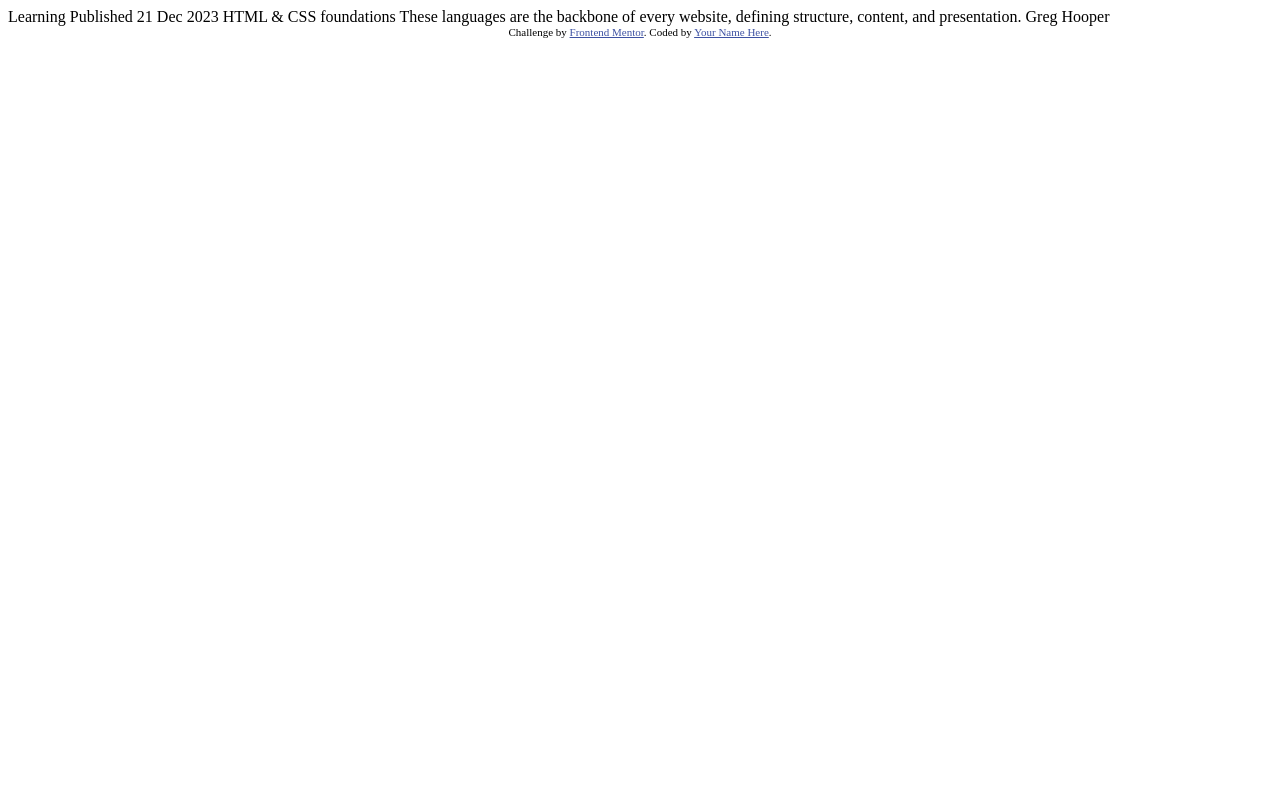
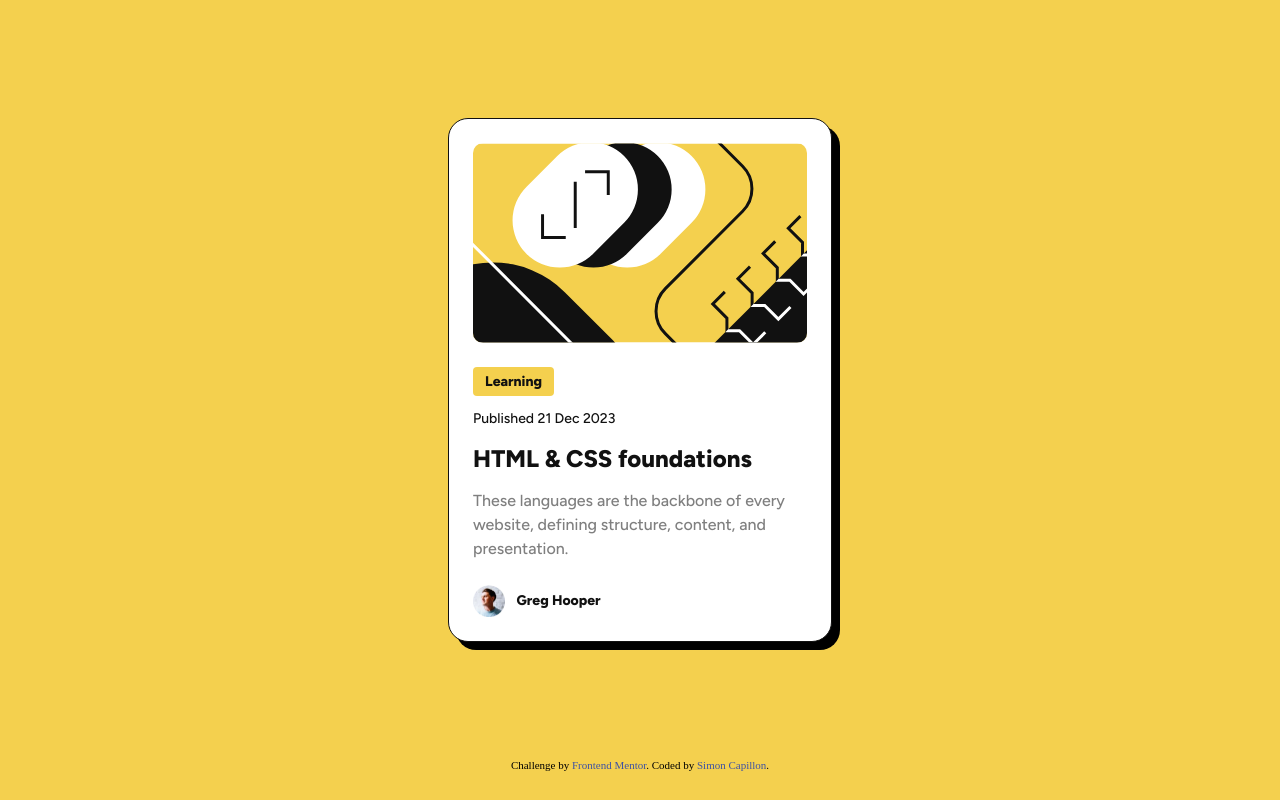
Before and after one commit to simon7195/Blog-Preview-Card-Frontend-Mentor, a plain HTML site: page index.html in a window 1280 px wide. Drawn offline with Linux system fonts and the light colour scheme.

Commit message:
Final Commit

```diff
--- a/index.html
+++ b/index.html
@@ -1,34 +1,54 @@
 <!DOCTYPE html>
 <html lang="en">
   <head>
-  <meta charset="UTF-8">
-  <meta name="viewport" content="width=device-width, initial-scale=1.0"> <!-- displays site properly based on user's device -->
+    <meta charset="UTF-8" />
+    <meta name="viewport" content="width=device-width, initial-scale=1.0" />
+    <!-- displays site properly based on user's device -->
 
-  <link rel="icon" type="image/png" sizes="32x32" href="./assets/images/favicon-32x32.png">
+    <link
+      rel="icon"
+      type="image/png"
+      sizes="32x32"
+      href="./assets/images/favicon-32x32.png"
+    />
+
+    <link rel="stylesheet" href="./styles/reset.css" />
+    <link rel="stylesheet" href="./styles/style.css" />
 
     <title>Frontend Mentor | Blog preview card</title>
-
-  <!-- Feel free to remove these styles or customise in your own stylesheet 👍 -->
-  <style>
-    .attribution { font-size: 11px; text-align: center; }
-    .attribution a { color: hsl(228, 45%, 44%); }
-  </style>
   </head>
   <body>
-
-  Learning
-
-  Published 21 Dec 2023
-
-  HTML & CSS foundations
-
-  These languages are the backbone of every website, defining structure, content, and presentation.
-
-  Greg Hooper
-
+    <main>
+      <div class="card">
+        <img
+          class="image"
+          src="./assets/images/illustration-article.svg"
+          alt="illustration with codind symbol black yellow and white"
+        />
+        <span class="category">Learning</span>
+        <p class="publication-date">
+          Published <time datetime="2023-12-21">21 Dec 2023</time>
+        </p>
+        <h1 class="heading">HTML & CSS foundations</h1>
+        <p class="description">
+          These languages are the backbone of every website, defining structure,
+          content, and presentation.
+        </p>
+        <a class="profile" href="#"
+          ><img
+            src="/assets/images/image-avatar.webp"
+            alt="avatar of Greg Hooper"
+          />Greg Hooper</a
+        >
+      </div>
+    </main>
+    <footer>
       <div class="attribution">
-    Challenge by <a href="https://www.frontendmentor.io?ref=challenge" target="_blank">Frontend Mentor</a>.
-    Coded by <a href="#">Your Name Here</a>.
+        Challenge by
+        <a href="https://www.frontendmentor.io?ref=challenge" target="_blank"
+          >Frontend Mentor</a
+        >. Coded by <a href="https://github.com/simon7195">Simon Capillon</a>.
       </div>
+    </footer>
   </body>
 </html>
--- /dev/null
+++ b/styles/reset.css
@@ -0,0 +1,48 @@
+/* http://meyerweb.com/eric/tools/css/reset/
+   v2.0 | 20110126
+   License: none (public domain)
+*/
+
+html, body, div, span, applet, object, iframe,
+h1, h2, h3, h4, h5, h6, p, blockquote, pre,
+a, abbr, acronym, address, big, cite, code,
+del, dfn, em, img, ins, kbd, q, s, samp,
+small, strike, strong, sub, sup, tt, var,
+b, u, i, center,
+dl, dt, dd, ol, ul, li,
+fieldset, form, label, legend,
+table, caption, tbody, tfoot, thead, tr, th, td,
+article, aside, canvas, details, embed,
+figure, figcaption, footer, header, hgroup,
+menu, nav, output, ruby, section, summary,
+time, mark, audio, video {
+	margin: 0;
+	padding: 0;
+	border: 0;
+	font-size: 100%;
+	font: inherit;
+	vertical-align: baseline;
+}
+/* HTML5 display-role reset for older browsers */
+article, aside, details, figcaption, figure,
+footer, header, hgroup, menu, nav, section {
+	display: block;
+}
+body {
+	line-height: 1;
+}
+ol, ul {
+	list-style: none;
+}
+blockquote, q {
+	quotes: none;
+}
+blockquote:before, blockquote:after,
+q:before, q:after {
+	content: '';
+	content: none;
+}
+table {
+	border-collapse: collapse;
+	border-spacing: 0;
+}
--- /dev/null
+++ b/styles/style.css
@@ -0,0 +1,172 @@
+/* Import the Figtree font from Google Fonts*/
+@import url("https://fonts.googleapis.com/css2?family=Figtree:ital,wght@0,300..900;1,300..900&display=swap");
+
+:root {
+  /* Colors variables */
+  --color-black: #111111;
+  --color-pure-white: #ffffff;
+  --color-yellow: #f4d04e;
+  --color-grey: #7f7f7f;
+  /* Font sizes variables */
+  --font-size-24px: 1.5rem;
+  --font-size-16px: 1rem;
+  --font-size-14px: 0.875rem;
+  /* Font weight variables */
+  --font-weight-extrabold: 800;
+  --font-weight-medium: 500;
+}
+
+* {
+  box-sizing: border-box;
+}
+
+/* Font Figtree */
+.heading,
+.category,
+.publication-date,
+.profile,
+.description {
+  font-family: "Figtree", sans-serif;
+  font-optical-sizing: auto;
+  font-style: normal;
+  line-height: 150%;
+}
+
+/* Fonts weights */
+.heading,
+.category,
+.profile {
+  font-weight: var(--font-weight-extrabold);
+}
+.description,
+.publication-date {
+  font-weight: var(--font-weight-medium);
+}
+
+/* Font sizes */
+.category,
+.publication-date,
+.profile {
+  font-size: var(--font-size-14px);
+}
+.heading {
+  font-size: var(--font-size-24px);
+}
+.description {
+  font-size: var(--font-size-16px);
+}
+
+/* Font colors*/
+.heading,
+.category,
+.profile,
+.publication-date {
+  color: var(--color-black);
+}
+.description {
+  color: var(--color-grey);
+}
+
+/* Flex containers */
+main,
+.card,
+.profile {
+  display: flex;
+}
+main {
+  justify-content: center;
+  align-items: center;
+  height: 95vh;
+  width: 100vw;
+}
+.card {
+  flex-direction: column;
+  background-color: var(--color-pure-white);
+  max-width: 384px;
+  max-height: fit-content;
+  border-radius: 20px;
+  border: 1px solid var(--color-black);
+  padding: 24px;
+  box-shadow: 8px 8px 0px 0px #000000;
+}
+
+.profile {
+  align-items: center;
+  width: fit-content;
+}
+
+/* Background color yellow */
+.category,
+main,
+footer {
+  background-color: var(--color-yellow);
+}
+
+/* Images */
+.image {
+  border-radius: 10px;
+  max-height: 200px;
+  object-fit: cover;
+  margin-bottom: 24px;
+}
+.profile img {
+  height: 32px;
+  padding-right: 12px;
+}
+
+/* Category */
+.category {
+  display: block;
+  width: fit-content;
+  height: fit-content;
+  padding: 4px 12px 4px 12px;
+  border-radius: 4px;
+}
+
+/* Publication date */
+.publication-date {
+  margin: 12px 0 12px 0;
+}
+
+/* Description */
+.description {
+  margin: 12px 0 24px 0;
+}
+
+/* Links */
+a {
+  text-decoration: none;
+}
+
+/* Footer */
+footer {
+  width: 100%;
+  height: 5vh;
+}
+
+/* Attribution */
+.attribution {
+  width: 100%;
+  font-size: 11px;
+  text-align: center;
+}
+.attribution a {
+  color: hsl(228, 45%, 44%);
+}
+
+/* Hover animation */
+
+.heading:hover {
+  color: var(--color-yellow);
+  cursor: pointer;
+}
+.card:hover {
+  box-shadow: 16px 16px 0px 0px #000000;
+}
+
+/* Queries */
+@media (max-width: 384px) {
+  .card {
+    width: 90vw;
+  }
+}
```
Lines whose indentation alone changed are shown as unchanged.
